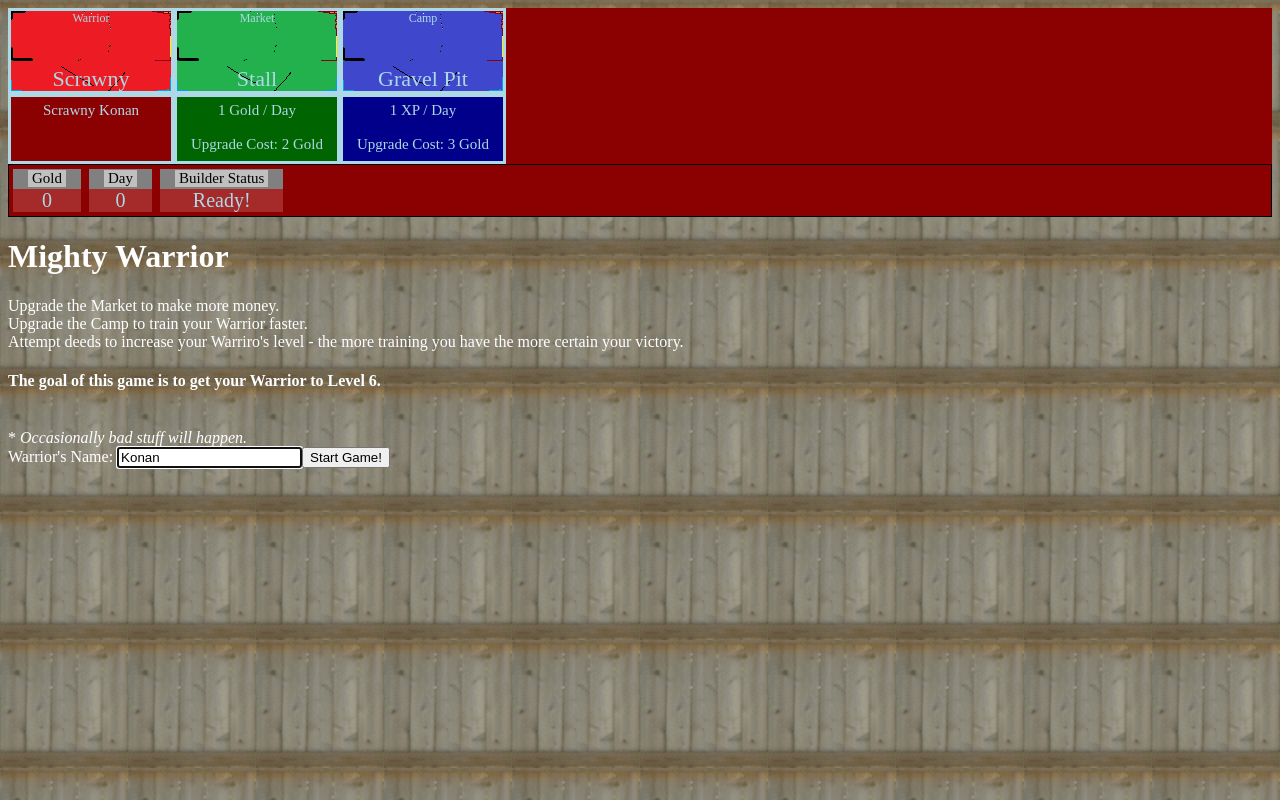
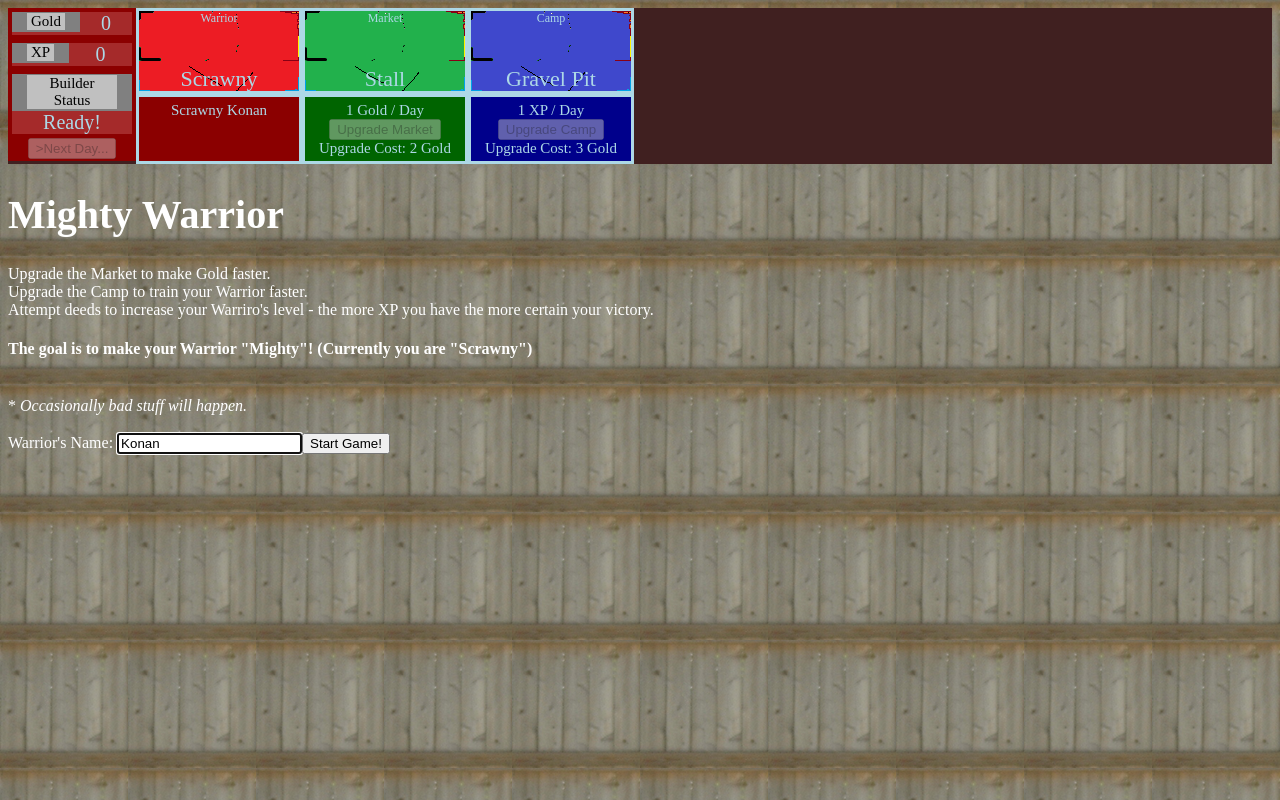
Before and after one commit to StellarConverter/MW2, an Angular app: page /title in a window 1280 px wide. Built offline with nearby package versions, Linux system fonts and the light colour scheme.

Commit message:
gold bar now aligned left.
I'm pretty much done with layout - just need to fix on a color / image
scheme

```diff
--- a/src/app/app.component.css
+++ b/src/app/app.component.css
@@ -1,3 +1,17 @@
+div.statusbar
+{
+/*
+    border-style: solid;
+    border-width: 1px;
+    color:black;
+*/
+    background-color: darkred;
+    float:left;
+    text-align: center;
+    height:153px;
+}
+
+
 div.barbox
 {
     border-style: solid;
@@ -6,12 +20,13 @@ div.barbox
     background-color: brown;
     color: lightblue;
     font-size: 20px;
-    float: left;
+    float: top;
+    width: 120px;
     text-align: center;
 
 }
 
-div.barboxtop
+div.barboxName
 {
     border-style: solid;
     border-left-width: 15px;
@@ -22,27 +37,26 @@ div.barboxtop
     color:black;
     padding-left:4px;
     padding-right:4px;
-    float: top;
+    float: left;
     font-size: 15px;
     background-color:silver;
 }
 
 
-div.statusbar
-{
-    border-style: solid;
-    border-width: 1px;
-    background-color: darkred;
-    color:black;
-}
 
-div.buttonBar
+
+
+
+
+
+
+div.threeMainItemsBar
 {
     /*
     background-image: url("./assets/res/mainBarBackdrop.png");
     background-repeat: repeat;
     */
-    background-color: darkred;
+    background-color: #402020;
 }
 
 div.bottomBar
@@ -92,6 +106,12 @@ div.grouperRightLevel
 }
 
 
+
+
+
+
+
+
 div.routerZone
 {
     /*
--- a/src/app/app.component.html
+++ b/src/app/app.component.html
@@ -1,6 +1,36 @@
+<div class="statusbar">
+<div class = "barbox" >
+<div class = "barboxName">
+ Gold
+ </div>
+ {{zzz.Gold}}
+</div>
+
+<div class = "barbox">
+<div class = "barboxName">
+ XP
+ </div>
+ {{zzz.Warrior.XP}}
+</div>
 
 
-<div class ="buttonBar">
+<div class = "barbox">
+<div class = "barboxName">
+ Builder Status
+ </div>
+ <div *ngIf="zzz.Builder.RecoveryTime == 0">Ready!</div>
+ <div *ngIf="zzz.Builder.RecoveryTime == 1">{{zzz.Builder.RecoveryTime}} Day Left</div>
+ <div *ngIf="zzz.Builder.RecoveryTime > 1">{{zzz.Builder.RecoveryTime}} Days Left</div>
+</div>
+<button (click)='nextClick()'  [disabled]="!zzz.IsGaveActive" >     >Next Day...</button>
+</div>
+
+
+
+
+
+
+<div class ="threeMainItemsBar">
 <div class="grouerOutermost">
 
     <div class="grouperLeftLevel" style="background:url('./assets/res/warrior.png') no-repeat">
@@ -31,8 +61,8 @@
     <div class="grouperRightLevel" style="background-color:darkgreen">
         {{zzz.Market.Level}} Gold / Day
         <BR>
-        <div *ngIf="zzz.CanUpgradeMarket()"> <button (click)='UpgradeMarket()'>Upgrade Market</button> </div>
-        <div *ngIf="!zzz.CanUpgradeMarket()"><BR></div>
+        <button [disabled]="!zzz.CanUpgradeMarket()" (click)='UpgradeMarket()'>Upgrade Market</button>
+        <BR>
         Upgrade Cost: {{zzz.Market.GetUpgradePrice()}} Gold
     </div>
     </div>
@@ -48,8 +78,8 @@
     <div class="grouperRightLevel" style="background-color:darkblue">
         {{zzz.Camp.Level}} XP / Day
         <BR>
-        <div *ngIf="zzz.CanUpgradeCamp()"> <button (click)='UpgradeCamp()'>Upgrade Camp</button> </div>
-        <div *ngIf="!zzz.CanUpgradeCamp()"><BR></div>
+        <button [disabled]="!zzz.CanUpgradeCamp()" (click)='UpgradeCamp()'>Upgrade Camp</button>
+        <BR>
          Upgrade Cost: {{zzz.Camp.GetUpgradePrice()}} Gold
     </div>
 </div>
@@ -61,38 +91,6 @@
 
 
 
-<div class="statusbar">
-<div class = "barbox" >
-<div class = "barboxtop">
- Gold
- </div>
- {{zzz.Gold}}
-</div>
-
-<div class = "barbox">
-<div class = "barboxtop">
- Day
- </div>
- {{zzz.CycleCount}}
-</div>
-
-
-<div class = "barbox">
-<div class = "barboxtop">
- Builder Status
- </div>
- <div *ngIf="zzz.Builder.RecoveryTime == 0">Ready!</div>
- <div *ngIf="zzz.Builder.RecoveryTime == 1">{{zzz.Builder.RecoveryTime}} Day Left</div>
- <div *ngIf="zzz.Builder.RecoveryTime > 1">{{zzz.Builder.RecoveryTime}} Days Left</div>
-</div>
-
-
-
-
-        <div *ngIf="zzz.IsGaveActive" > <button (click)='nextClick()'>Next Day...</button></div>
-
-<br style="clear: left;" />
-</div>
 
 
 
--- a/src/app/titlepage/titlepage.component.css
+++ b/src/app/titlepage/titlepage.component.css
@@ -0,0 +1,4 @@
+h1
+{
+    font-size: 40px;
+}
--- a/src/app/titlepage/titlepage.component.html
+++ b/src/app/titlepage/titlepage.component.html
@@ -5,18 +5,18 @@
  </h1>
 
 
- Upgrade the Market to make more money.
+ Upgrade the Market to make Gold faster.
  <BR>
  Upgrade the Camp to train your Warrior faster.
  <BR>
- Attempt deeds to increase your Warriro's level - the more training you have the more certain your victory.
+ Attempt deeds to increase your Warriro's level - the more XP you have the more certain your victory.
  <h4>
-   The goal of this game is to get your Warrior to Level {{zzz.Warrior.MaxLevel}}.
+   The goal is to make your Warrior "Mighty"!  (Currently you are "{{zzz.Warrior.Title}}")
 </h4>
  <BR>
  * <i>Occasionally bad stuff will happen.</i>
-
  </div>
+ <BR>
 
 <div *ngIf="zzz.IsGaveActive">
 <h1>
@@ -31,7 +31,7 @@
 <h1>
    {{GameTitle}}
  </h1>
- You have won!  Everyone in the Kingdom is very happy for you.   It took you {{zzz.CycleCount}} rounds.
+ You have won!  Everyone in the Kingdom is very happy for you.   It took you {{zzz.CycleCount}} Days.
 
 
 </div>
```
Also changed, not shown: 1 other file (tests, documents, lock files or other folders).
